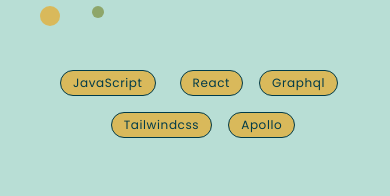
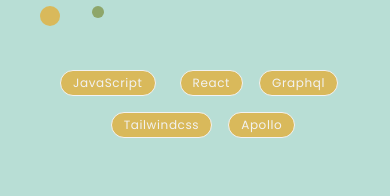
Before and after one commit to ThisTish/Portfolio_of_Tish, a React (Vite) app: page /project/0 in a window 390 px wide. Shown: the part 242-438 px from the top of the page. Built offline with nearby package versions, Linux system fonts and the light colour scheme; a web font is replaced by a local one.

Commit message:
project page filled and linked

```diff
--- a/src/components/projectElements/ProjectCards.jsx
+++ b/src/components/projectElements/ProjectCards.jsx
@@ -4,7 +4,7 @@
 const ProjectCards = ({title, titleBgColor, titleTextColor, borderColor, bgColor, children}) => {
 
   return (
-    <div className={`border-${borderColor} border-4 bg-${bgColor} rounded-3xl p-4 whitespace-pre-wrap pb-8`}>
+    <div className={`border-${borderColor} border-4 bg-${bgColor} rounded-3xl p-4 whitespace-pre-wrap pb-8 text-pretty`}>
       <h3 className={`mb-10 -mx-10 text-${titleTextColor} bg-${titleBgColor} text-2xl rounded-2xl py-1>`}>{title}</h3>
       {children}
     </div>
--- a/src/data/projectPages.json
+++ b/src/data/projectPages.json
@@ -8,29 +8,27 @@
 			"Tailwindcss",
 			"Apollo"
 		],
-		"videoSrc": "/assets/images/GameGalaxxy.png",
-		"description":"Our gaming tutorial hub is a comprehensive platform designed to provide gamers with an easy way to find and create guides across all games and platforms. By integrating the IGDB API and utilizing GraphQL, the application allows users to search for tutorials, share their own, and engage with a community of players. It solves the problem of fragmented resources for gaming tutorials by consolidating everything into one interactive and user-friendly hub. Whether you're looking for beginner tips or advanced strategies, our platform makes it simple to access and contribute valuable gaming content. \n \nAs the project manager, I was responsible for overseeing the development process, ensuring that we stayed on track with deadlines, and distributing tasks efficiently among the team. I assisted with debugging, supported the team in resolving technical issues, and provided guidance when challenges arose. I also ensured the seamless integration of both front-end and back-end components to deliver a high-quality, interactive user experience."
-
-,
+		"description":"Our gaming tutorial hub is a comprehensive platform designed to provide gamers with an easy way to find and create guides across all games and platforms. By integrating the IGDB API and utilizing GraphQL, the application allows users to search for tutorials, share their own, and engage with a community of players. It solves the problem of fragmented resources for gaming tutorials by consolidating everything into one interactive and user-friendly hub. Whether you're looking for beginner tips or advanced strategies, our platform makes it simple to access and contribute valuable gaming content. \n \nAs the project manager, I was responsible for overseeing the development process, ensuring that we stayed on track with deadlines, and distributing tasks efficiently among the team. I assisted with debugging, supported the team in resolving technical issues, and provided guidance when challenges arose. I also ensured the seamless integration of both front-end and back-end components to deliver a high-quality, interactive user experience.",
 		"keyPoints": [{
 			"title": "Cross-platform search: ",
-			"description":"Users can find tutorials for any game across all platforms, ensuring a comprehensive gaming resource"
+			"description":"Users can find tutorials for any game across all platforms, ensuring a comprehensive gaming resource."
 
 		},
 		{
 			"title":"User-generated content: " ,
-			"description": "Gamers can create and share their own guides, fostering a community-driven content hub"
+			"description": "Gamers can create and share their own guides, fostering a community-driven content hub."
 
 		},
 		{
 			"title": "Secure profile management: ",
-			"description": "The app offers secure user authentication, allowing users to manage their profiles and interact with the community"
+			"description": "The app offers secure user authentication, allowing users to manage their profiles and interact with the community."
 
 		}
 		],
 		"futureIdeas": "In the future, we plan to expand the platform by implementing a rating system for tutorials, allowing users to upvote or review guides based on their quality and relevance. We also aim to introduce advanced filtering options and integrate live-streaming support for real-time gameplay tutorials, making the platform a go-to resource for gaming education. Additionally, we’ll enhance the community aspect by enabling user-to-user messaging and adding social features to increase interaction and engagement.",
 		"websiteLink": "https://game-galaxxy.onrender.com/",
-		"repoLink": "https://github.com/TheKyleKirby/GAME-GALAXXY"
+		"repoLink": "https://github.com/TheKyleKirby/GAME-GALAXXY",
+		"videoLink": "https://www.loom.com/embed/82572b095d7e4488b326c7e3b073fe45?sid=0401ce26-92d9-4e25-bb76-4b5af3bcdeca"
 	},
 	{
 		"title": "Blogology 2.0",
@@ -41,16 +39,27 @@
 			"PostgreSQL",
 			"Tailwindcss"
 		],
-		"videoSrc": "",
-		"description":"Tech blog",
-		"keyPoints": [
-			"dklscklj",
-			"dlskeke",
-			"lwkenlck"
+		"description":"This tech blog application allows users to post, edit, and delete articles, while engaging in discussions through comments. It addresses the need for a centralized platform where tech enthusiasts can share knowledge and insights. The responsive design ensures users can access the platform across various devices, enhancing the overall user experience. \n \n As the developer, I designed and engineered the layout using Tailwind CSS and Handlebars to ensure a responsive and intuitive interface. I facilitated user authentication for giving users the ability to create blog posts and comment on others. Additionally, I constructed and managed a SQL database using PostgreSQL and Sequelize to handle the backend structure. My responsibilities also included debugging and managing project timelines.",
+		"keyPoints": [{
+			"title": "User Authentication ",
+			"description":"Secure login and account management using JavaScript, Node.js, and Express."
+
+		},
+		{
+			"title":"Responsive Design" ,
+			"description": "A layout built with Tailwind CSS and Handlebars, ensuring accessibility on all device sizes."
+
+		},
+		{
+			"title": "Database Management ",
+			"description": "A robust SQL database for storing blog posts and user data, built using PostgreSQL and Sequelize."
+
+		}
 		],
-		"futureIdeas": "asdkf asd faskldas;df",
+		"futureIdeas": "Planned improvements include allowing users to edit and delete comments, displaying comment counts on the homepage for each post, and enhancing the overall design and script optimization for better performance and scalability.",
 		"websiteLink": "https://blogology2-0.onrender.com/",
-		"repoLink": "https://github.com/ThisTish/Blogology2.0"
+		"repoLink": "https://github.com/ThisTish/Blogology2.0",
+		"videoLink":"https://www.loom.com/embed/31158d6333884cc2b3de274397743971?sid=f55d126e-45b8-481f-b678-740dfa9939d4"
 	},
 	{
 		"title": "In Or Out",
@@ -61,16 +70,28 @@
 			"RESTful API",
 			"Sequelize"
 		],
-		"videoSrc": "",
-		"description":"Social event planner",
-		"keyPoints": [
-			"dklscklj",
-			"dlskeke",
-			"lwkenlck"
+
+		"description":"This web application simplifies planning and coordinating activities & outings by allowing users to log in, create, and join events. By eliminating the need for group texting and waiting for replies, it offers a more streamlined and efficient solution for scheduling events. Built using Express, Sequelize, and Node, the app provides a responsive interface that works seamlessly across devices. \n \n As the Project Manager and Backend Developer, I was responsible for designing and building the web app and RESTful API. I developed the backend using Express, Sequelize, and Node.js to manage user authentication, event creation, and participation status along with user interactivity. I also facilitated quick changes to our plans to accommodate unforeseen circumstances that set us back. That required communication with the team to ensure timely progress and troubleshooting, contributing to both the project's functionality and overall success.",
+		"keyPoints": [{
+			"title": "User Event Management",
+			"description":"Users can log in, create, and join friends' events, simplifying event coordination."
+
+		},
+		{
+			"title":"Real-time Updates" ,
+			"description": "Immediate event updates for participants, reducing delays in planning and confirming attendance."
+
+		},
+		{
+			"title": "Backend API ",
+			"description": "Built a RESTful API with Express and Sequelize, ensuring secure and efficient data handling."
+
+		}
 		],
-		"futureIdeas": "asdkf asd faskldas;df",
+		"futureIdeas": "Future plans include integrating Google Maps API for location-based event planning, adding calendar functionality for easier scheduling, enabling recurring events, and optimizing the overall user experience with advanced features and design improvements.",
 		"websiteLink": "https://in-or-out-6n4t.onrender.com/",
-		"repoLink": "https://github.com/Sean-K-Madigan/In-Or-Out"
+		"repoLink": "https://github.com/Sean-K-Madigan/In-Or-Out",
+		"videoLink":"https://www.loom.com/embed/03a49bd728fd49a699efc6b45279403d?sid=dab86b1f-3621-49bd-9ac7-63259d958931"
 	},
 	{
 		"title": "Checking the Weather",
@@ -81,16 +102,28 @@
 			"JQuery",
 			"OpenWeather API"
 		],
-		"videoSrc": "",
-		"description":"Weather page",
-		"keyPoints": [
-			"dklscklj",
-			"dlskeke",
-			"lwkenlck"
+
+		"description":"The weather dashboard application provides travelers with an easy way to plan their trips by offering real-time weather data for multiple cities. Users can search for any city and instantly view both current weather conditions and a 5-day forecast. The app solves the problem of having to search through multiple platforms for weather updates by consolidating all necessary information in one place, making trip planning more efficient. \n \n As the sole developer, I was responsible for every aspect of this project. I designed and implemented the entire application, utilizing technologies like jQuery, Bootstrap, and the OpenWeather API to provide up-to-date weather information. I incorporated local storage to save users' previous searches, ensuring a user-friendly experience that remembers past queries. The app was deployed on GitHub Pages for easy access.",
+		"keyPoints": [{
+			"title": "City Search Functionality",
+			"description":"Users can search for any city and instantly view current weather data along with a 5-day forecast."
+
+		},
+		{
+			"title":"Search History" ,
+			"description": "Previous city searches are saved using local storage, allowing for quick retrieval and re-searching."
+
+		},
+		{
+			"title": "Detailed Weather Information",
+			"description": "For each city, users are presented with current conditions (temperature, humidity, wind speed) and a clickable 5-day forecast with additional details."
+
+		}
 		],
-		"futureIdeas": "asdkf asd faskldas;df",
+		"futureIdeas": "In future updates, the app could incorporate features like auto-suggestions for city searches, multi-city comparison, and user notifications for severe weather alerts. Additionally, improving the design and performance of the app will further enhance user experience and accessibility.",
 		"websiteLink": "https://thistish.github.io/Checking_the_Weather/",
-		"repoLink": "https://github.com/ThisTish/Checking_the_Weather"
+		"repoLink": "https://github.com/ThisTish/Checking_the_Weather",
+		"videoLink":"https://www.loom.com/embed/32921ab31c71480e80a7b7b23f99ab62?sid=34152611-2443-4f3d-9f2d-daa85c43f505"
 	},
 	{
 		"title": "Blogology",
@@ -101,16 +134,28 @@
 			"Local Storage",
 			"Light/Dark Mode"
 		],
-		"videoSrc": "",
-		"description":"Your own blog",
-		"keyPoints": [
-			"dklscklj",
-			"dlskeke",
-			"lwkenlck"
+
+		"description":"This personal blog application enables users to create and view blog posts, offering an intuitive interface for both content creation and post viewing. The website includes a content form for submitting blog entries, a posts page for reviewing previous submissions, and a light/dark mode toggle for personalized viewing preferences. The app is designed to give marketing students or aspiring bloggers a simple yet effective platform to showcase their thoughts and experiences \n \n As the creator of this project, I developed the entire website using JavaScript, HTML, and CSS. I built the functionality for storing blog posts in localStorage, ensuring users can save and access their content across sessions. I also implemented a light/dark mode toggle to enhance user experience, allowing for easy theme switching between light and dark modes.",
+		"keyPoints": [{
+			"title": "Content Submission Form",
+			"description":"Users can submit their blog posts, which are saved to localStorage and displayed on a separate page."
+
+		},
+		{
+			"title":"Light/Dark Mode Toggle" ,
+			"description": "Users can switch between light and dark mode, dynamically updating the style of the page."
+
+		},
+		{
+			"title": "Blog Post Persistence",
+			"description": "All blog entries are saved in localStorage, allowing them to be accessed later, even after the page is refreshed."
+
+		}
 		],
-		"futureIdeas": "asdkf asd faskldas;df",
+		"futureIdeas": "Upcoming improvements include a comment system for blog entries, enhanced validation features, and utilizing PWA for app download capabilities.",
 		"websiteLink": "https://thistish.github.io/Blogology/",
-		"repoLink": "https://github.com/ThisTish/Blogology"
+		"repoLink": "https://github.com/ThisTish/Blogology",
+		"videoLink":"https://www.loom.com/embed/d8c91aa23a7c4a5db996e120b6be3cad?sid=1a2ac508-460b-439d-ba8c-dc89529f271e"
 	},
 	{
 		"title": "Movies & Munchies",
@@ -121,15 +166,27 @@
 			"TMDB",
 			"Group Project"
 		],
-		"videoSrc": "",
-		"description":"Movie & Meal picker",
-		"keyPoints": [
-			"dklscklj",
-			"dlskeke",
-			"lwkenlck"
+
+		"description":"Movies-n-Munchies is designed to be your ultimate movie night companion, helping you pair the perfect movie with a delicious recipe. Created out of our shared passion for movies and food, this application aims to eliminate the hassle of deciding what to eat or watch by offering seamless recommendations based on your preferences. The project also provided valuable experience in web application development and working with APIs. \n \n As the project manager for this first group project, I was heavily involved in the JavaScript development and contributed to other parts of the application's functionality. I coordinated the team, managed project timelines, and played a key role in integrating TheMealDB and TMDB APIs to ensure smooth operation and data flow.",
+		"keyPoints": [{
+			"title": "Movie and Recipe Planning",
+			"description":"Search for a movie to find a matching recipe or vice versa, making your movie night planning effortless."
+
+		},
+		{
+			"title":"Random Selection" ,
+			"description": " Use the random buttons to let the app choose a movie or recipe for you, adding an element of surprise to your evening."
+
+		},
+		{
+			"title": "API Integration",
+			"description": "Utilizes TheMealDB and TMDB APIs to provide accurate and up-to-date recommendations."
+
+		}
 		],
-		"futureIdeas": "asdkf asd faskldas;df",
+		"futureIdeas": "Planned features include personalized user profiles for saving favorite pairings, additional filtering options for recipes and movies, the ability to match up the type of movie with a type of food, and enhanced user interface design to improve overall user experience.",
 		"websiteLink": "https://thistish.github.io/Movies-n-Munchies/",
-		"repoLink": "https://github.com/ThisTish/Movies-n-Munchies"
+		"repoLink": "https://github.com/ThisTish/Movies-n-Munchies",
+		"videoLink":"https://www.loom.com/embed/0fc19df579b442ab92e8a223dea3bffa?sid=ebb659b2-740b-4c7f-8eef-09cae756c943"
 	}
 ]
--- a/src/pages/Project.jsx
+++ b/src/pages/Project.jsx
@@ -25,16 +25,16 @@ const Project = () => {
 
 
 
-	const { title, tags, videoSrc, description, keyPoints, futureIdeas, websiteLink, repoLink } = project
+	const { title, tags, videoSrc, description, keyPoints, futureIdeas, websiteLink, repoLink, videoLink } = project
 
 	return (
 		<div className='flex flex-col min-h-screen my-10 space-y-16 md:space-y-24 lg:space-y-0 md:pb-32 lg:pb-48 xl:space-y-20'>
 			<div className='flex flex-col space-y-6 md:space-y-10 lg:space-y-20 '>
 				<Headings text={title} />
 
-				<div className='tags flex flex-wrap space-x-4 justify-center text-xs text-secondary tracking-wider md:justify-start lg:ml-10 md:text-sm lg:text-base'>
+				<div className='tags flex flex-wrap space-x-4 justify-center text-xs text-highlight tracking-wider md:justify-start lg:ml-10 md:text-sm lg:text-base'>
 					{tags.map((tag, index) => (
-						<div key={index} className='tag bg-yellow rounded-3xl m-2 border border-secondary'  >
+						<div key={index} className='tag bg-yellow rounded-3xl m-2 border border-highlight'  >
 							<p className='px-3 py-1'>{tag}</p>
 						</div>
 					))}
@@ -46,7 +46,7 @@ const Project = () => {
 			{/* small & xl video section */}
 			<div className='links flex flex-col items-center space-y-5 md:space-y-10 lg:hidden xl:flex xl:items-center'>
 				<iframe
-					src="https://www.loom.com/embed/82572b095d7e4488b326c7e3b073fe45?sid=0401ce26-92d9-4e25-bb76-4b5af3bcdeca"
+					src={videoLink}
 					allowfullscreen
 					className='rounded-3xl border-4 border-secondary grow-1 w-3/4 h-auto lg:w- xl:w-1/2 aspect-video'
 				>
@@ -105,9 +105,10 @@ const Project = () => {
 				{/* large video section */}
 				<div className=' hidden lg:flex flex-col w-1/2 items-center space-y-5 xl:hidden'>
 					<iframe
-						src="https://www.loom.com/embed/82572b095d7e4488b326c7e3b073fe45?sid=0401ce26-92d9-4e25-bb76-4b5af3bcdeca"
+						src={videoLink}
 						allowfullscreen
 						className='my-28 mr-10 rounded-3xl border-4 border-secondary w-full aspect-video'
+						aria-label='Walkthrough of the project'
 					>
 					</iframe>
 					<div className='buttons flex space-x-5 items-center'>
```
Also changed, not shown: src/components/ProjectCards.jsx (+5 -5 lines).
